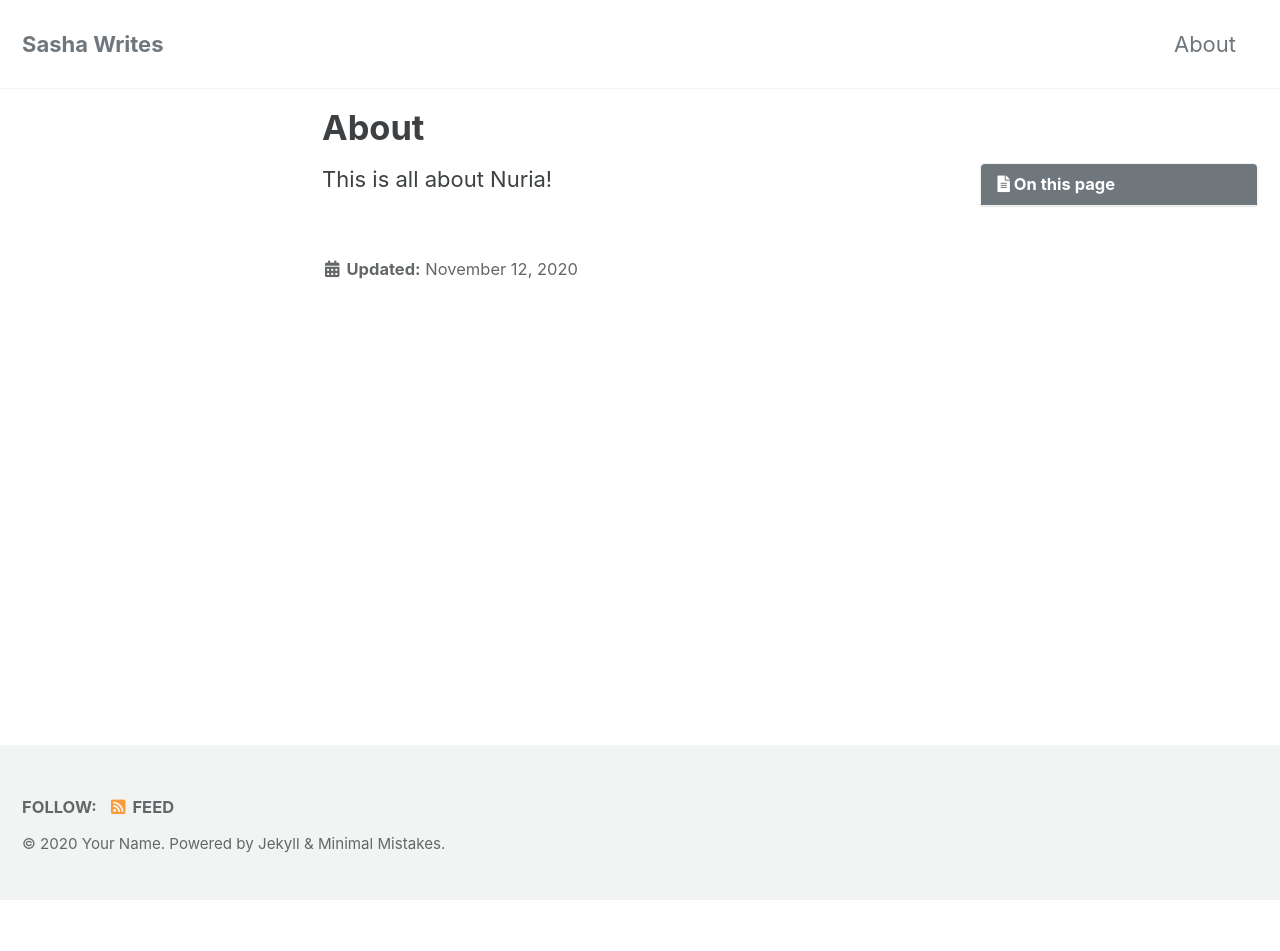
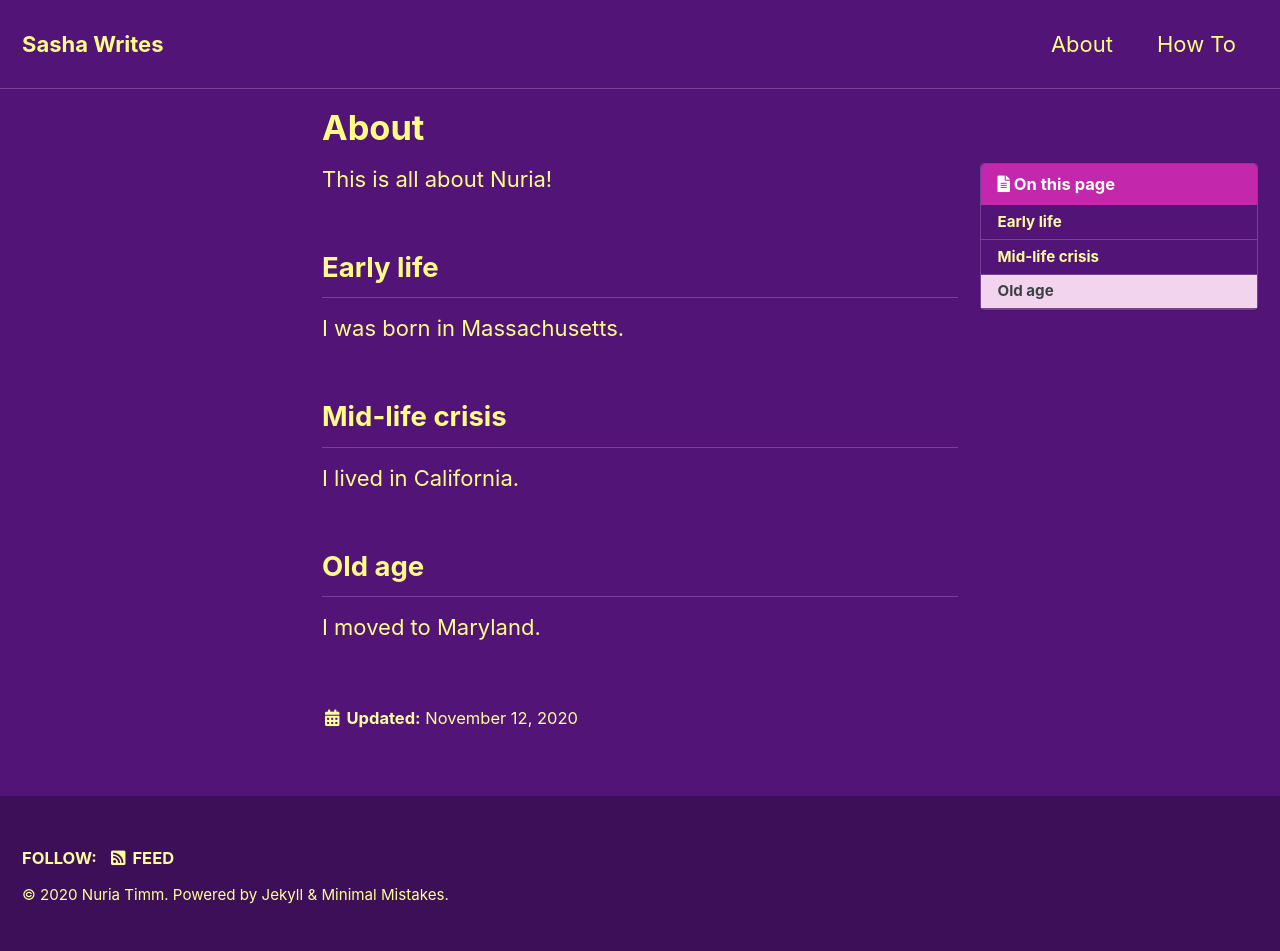
Before and after one commit to thornomad/nuria-jekyll, a Jekyll site: the page built from _pages/about.md, in a window 1280 px wide. Built offline with Jekyll 4.4.1, drawn with Linux system fonts in a browser that asks for light colours; cached includes are drawn as plain includes; before the commit the page ends 900 px from its top, so only the background shows below that.

```diff
--- a/_config.yml
+++ b/_config.yml
@@ -12,16 +12,16 @@
 
 # theme                  : "minimal-mistakes-jekyll"
 # remote_theme           : "mmistakes/minimal-mistakes"
-minimal_mistakes_skin    : "default" # "air", "aqua", "contrast", "dark", "dirt", "neon", "mint", "plum", "sunrise"
+minimal_mistakes_skin    : "plum" # "air", "aqua", "contrast", "dark", "dirt", "neon", "mint", "plum", "sunrise"
 
 # Site Settings
 locale                   : "en-US"
 title                    : "Sasha Writes"
 title_separator          : "-"
 subtitle                 : # site tagline that appears below site title in masthead
-name                     : "Your Name"
+name                     : "Nuria Timm"
 description              : "An amazing website."
-url                      : # the base hostname & protocol for your site e.g. "https://mmistakes.github.io"
+url                      : "https://www.nuriatimm.com"
 baseurl                  : # the subpath of your site, e.g. "/blog"
 repository               : # GitHub username/repo-name e.g. "mmistakes/minimal-mistakes"
 teaser                   : # path of fallback teaser image, e.g. "/assets/images/500x300.png"
--- a/_data/navigation.yml
+++ b/_data/navigation.yml
@@ -2,8 +2,8 @@
 main:
   - title: "About"
     url: about
-  # - title: "About"
-  #   url: https://mmistakes.github.io/minimal-mistakes/about/
+  - title: "How To"
+    url: how-to
   # - title: "Sample Posts"
   #   url: /year-archive/
   # - title: "Sample Collections"
--- a/_pages/test.md
+++ b/_pages/about.md
@@ -8,3 +8,15 @@ toc: true
 ---
 
 This is all about Nuria!
+
+## Early life
+
+I was born in Massachusetts.
+
+## Mid-life crisis
+
+I lived in California.
+
+## Old age
+
+I moved to Maryland.
```
Also changed, not shown: _pages/how-to.md (added, +39 -0 lines), _posts/2020-11-11-your-dads-first-post.md (+1 -1 lines), _posts/2020-11-12-life-struggles.md (added, +7 -0 lines).
